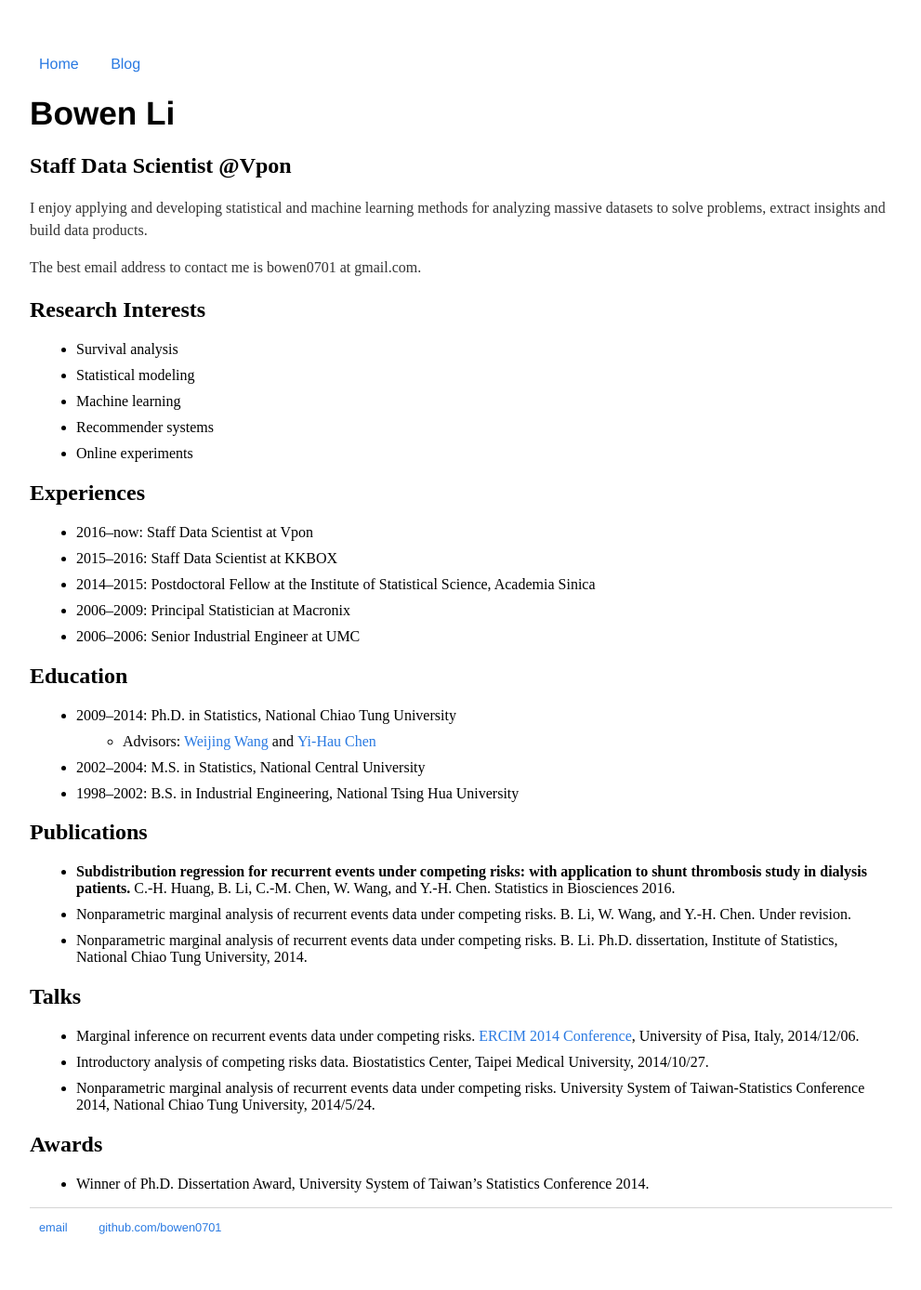
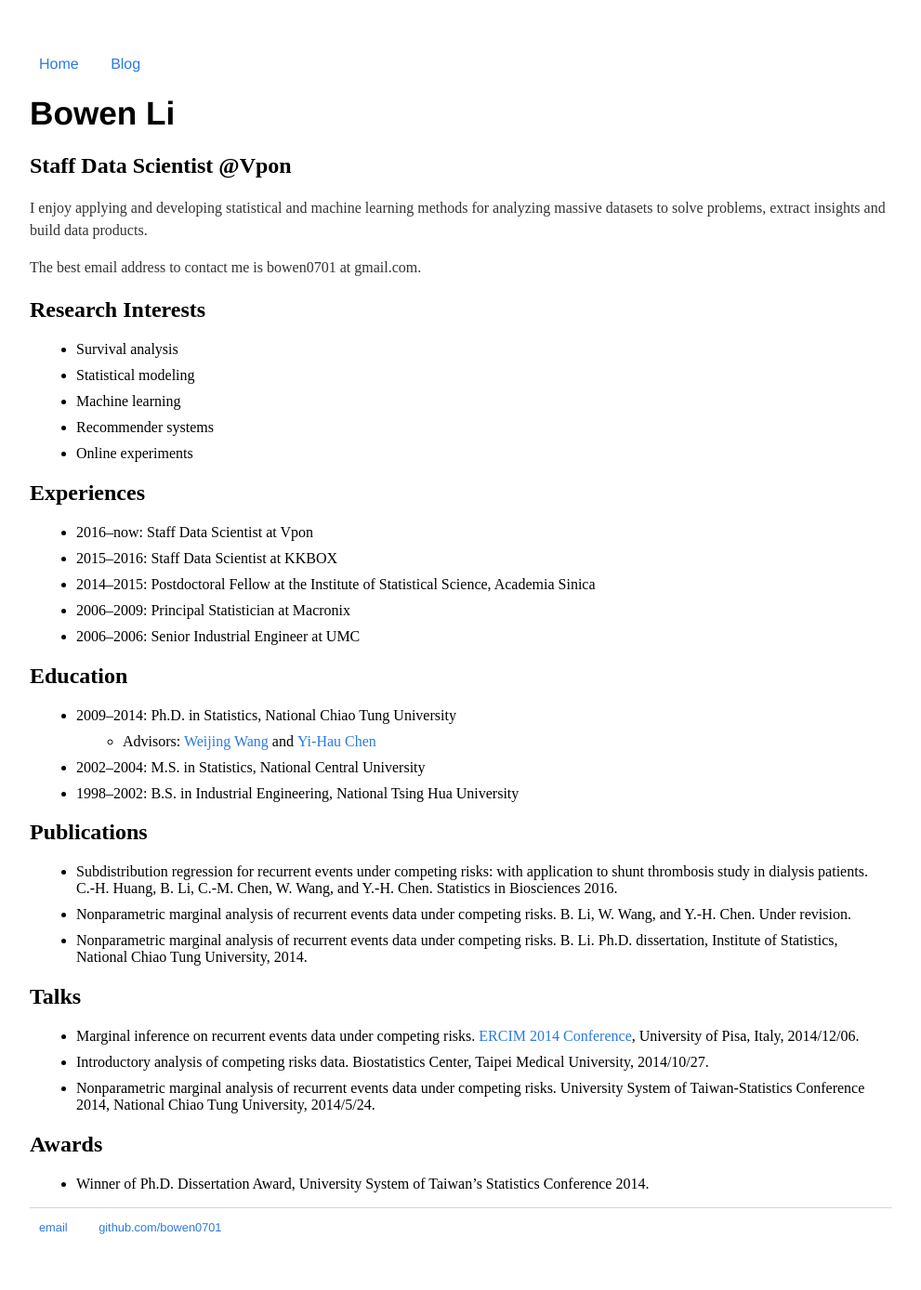
Before and after one commit to bowen0701/bowen0701.github.io, a Jekyll site: the page built from index.md, in a window 1280 px wide. Shown: the whole page at 93% size, without its empty margins (144-1135 px from the left). Built offline with Jekyll 4.4.1, drawn with Linux system fonts in a browser that asks for light colours.

Commit message:
Revise publication bold

```diff
--- a/index.md
+++ b/index.md
@@ -32,7 +32,7 @@
 - 1998--2002: B.S. in Industrial Engineering, National Tsing Hua University
 
 ## Publications
-- **Subdistribution regression for recurrent events under competing risks: with application to shunt thrombosis study in dialysis patients.** C.-H. Huang, B. Li, C.-M. Chen, W. Wang, and Y.-H. Chen. Statistics in Biosciences 2016.
+- Subdistribution regression for recurrent events under competing risks: with application to shunt thrombosis study in dialysis patients. C.-H. Huang, B. Li, C.-M. Chen, W. Wang, and Y.-H. Chen. Statistics in Biosciences 2016.
 - Nonparametric marginal analysis of recurrent events data under competing risks. B. Li, W. Wang, and Y.-H. Chen. Under revision.
 - Nonparametric marginal analysis of recurrent events data under competing risks. B. Li. Ph.D. dissertation, Institute of Statistics, National Chiao Tung University, 2014.
 
```
